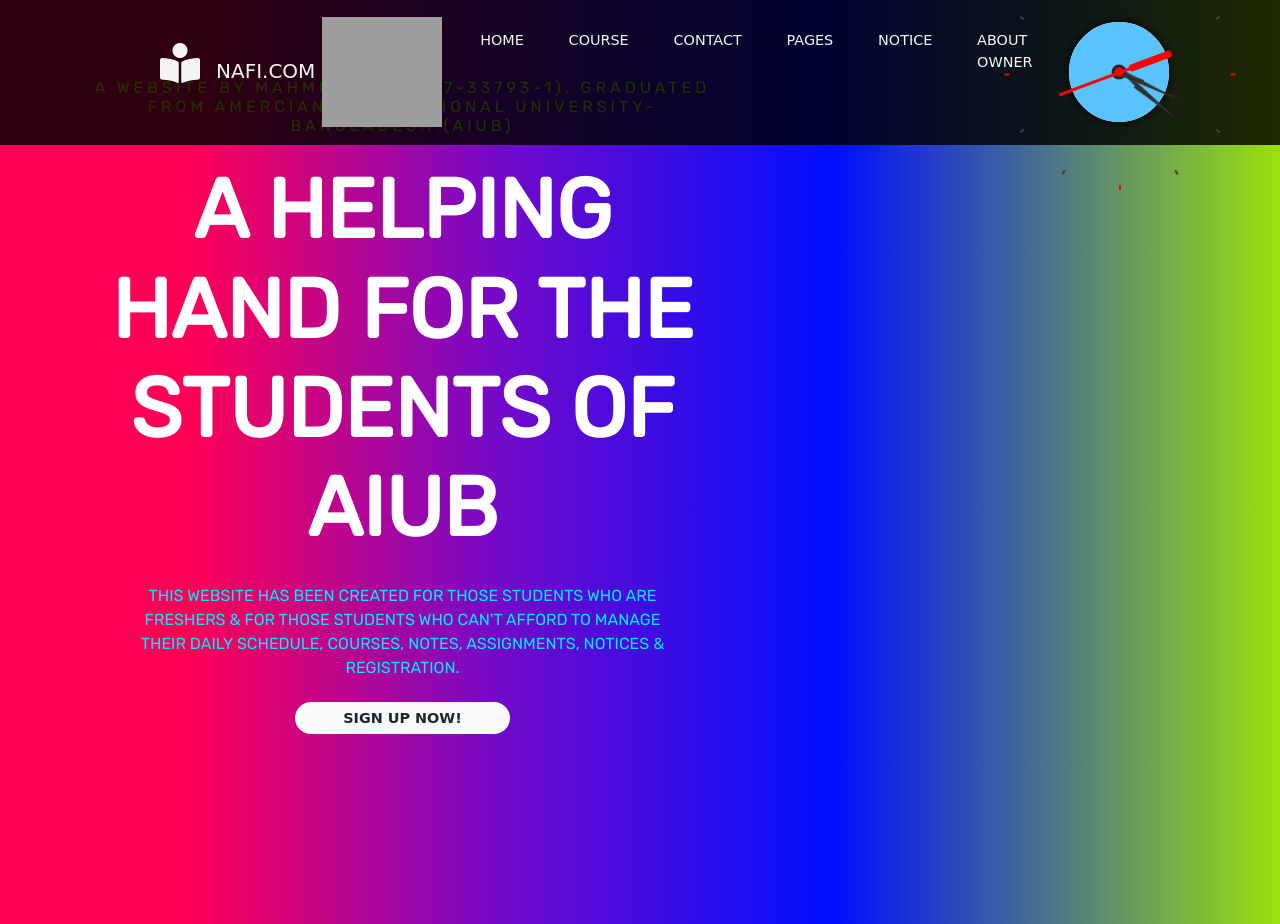
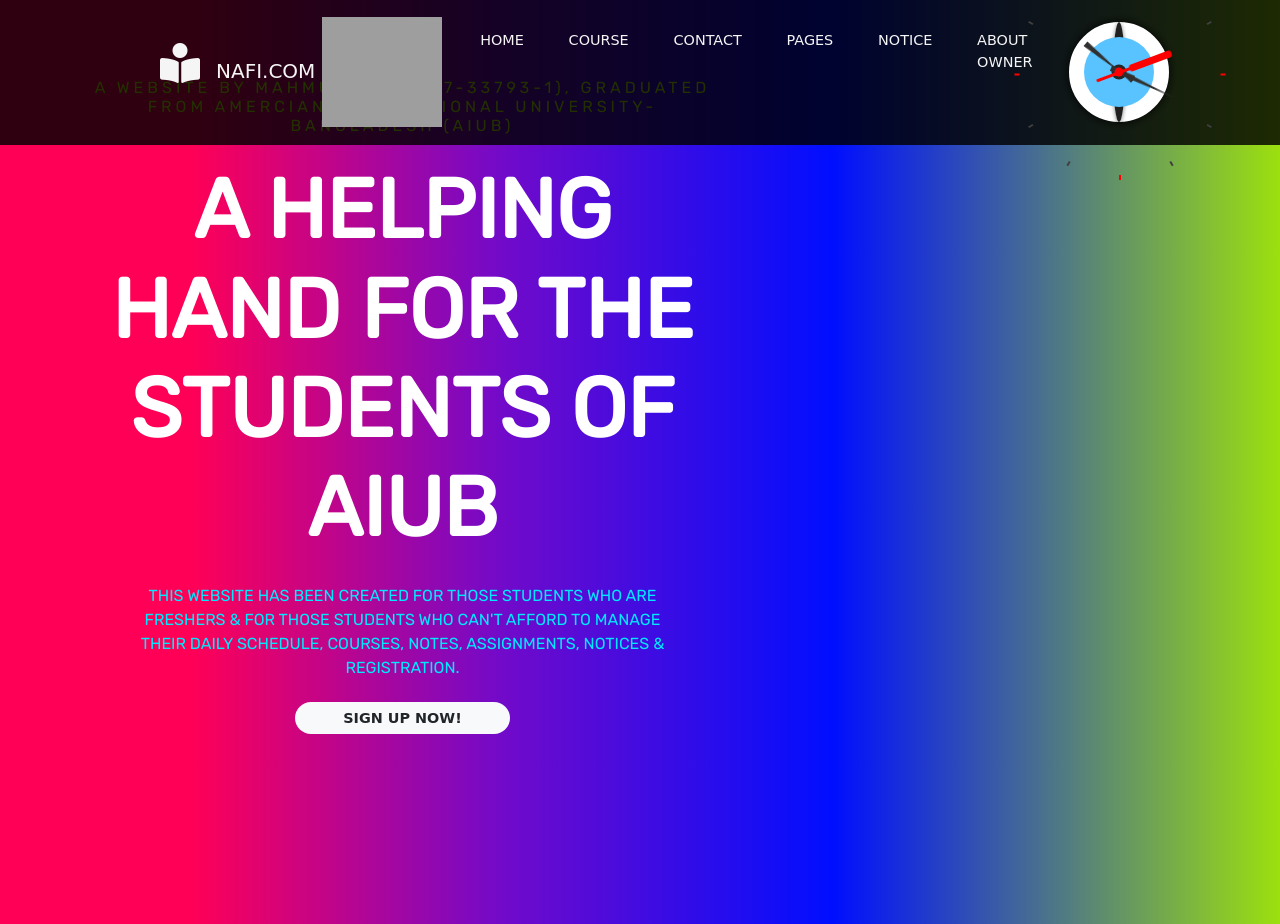
Before and after one commit to sourcebd/nafi.com, a PHP site: page / in a window 1280 px wide. Shown: the top 924 px of the page. Run offline with PHP 8.4, Linux system fonts and the light colour scheme; some web fonts are replaced; grey boxes are pictures that could not be loaded.

Commit message:
Update Style.css

```diff
--- a/Style.css
+++ b/Style.css
@@ -91,8 +91,8 @@ header .nav-link:hover {
 .clock:after{
   position: absolute;
   content: '';
-  height: 100px;
-  width: 100px;
+  height: 70px;
+  width: 70px;
   border-radius: 50%;
   background: #59c3ff;
   z-index: 1;
@@ -123,43 +123,43 @@ header .nav-link:hover {
   background: #404040;
 }
 .indicator div:nth-child(1) {
-  transform: rotate(30deg) translateY(-113px);
+  transform: rotate(30deg) translateY(-103px);
 }
 .indicator div:nth-child(2) {
-  transform: rotate(60deg) translateY(-113px);
+  transform: rotate(60deg) translateY(-103px);
 }
 .indicator div:nth-child(3) {
-  transform: rotate(90deg) translateY(-113px);
+  transform: rotate(90deg) translateY(-103px);
   background: red;
 }
 .indicator div:nth-child(4) {
-  transform: rotate(120deg) translateY(-113px);
+  transform: rotate(120deg) translateY(-103px);
 }
 .indicator div:nth-child(5) {
-  transform: rotate(150deg) translateY(-113px);
+  transform: rotate(150deg) translateY(-103px);
 }
 .indicator div:nth-child(6) {
-  transform: rotate(180deg) translateY(-113px);
+  transform: rotate(180deg) translateY(-103px);
   background: red;
 }
 .indicator div:nth-child(7) {
-  transform: rotate(210deg) translateY(-113px);
+  transform: rotate(210deg) translateY(-103px);
 }
 .indicator div:nth-child(8) {
-  transform: rotate(240deg) translateY(-113px);
+  transform: rotate(240deg) translateY(-103px);
 }
 .indicator div:nth-child(9) {
-  transform: rotate(270deg) translateY(-113px);
+  transform: rotate(270deg) translateY(-103px);
   background: red;
 }
 .indicator div:nth-child(10) {
-  transform: rotate(300deg) translateY(-113px);
+  transform: rotate(300deg) translateY(-103px);
 }
 .indicator div:nth-child(11) {
-  transform: rotate(330deg) translateY(-113px);
+  transform: rotate(330deg) translateY(-103px);
 }
 .indicator div:nth-child(12) {
-  transform: rotate(360deg) translateY(-113px);
+  transform: rotate(360deg) translateY(-103px);
   background: red;
 }
 .sec-hand{
@@ -172,7 +172,7 @@ header .nav-link:hover {
 .sec-hand:before{
   position: absolute;
   content: '';
-  height: 90px;
+  height: 50px;
   width: 3px;
   left: -1px;
   top: -25px;
@@ -203,7 +203,7 @@ header .nav-link:hover {
   border-right: 3px solid transparent;
   border-bottom: 70px solid #303030;
   left: -3px;
-  top: -70px;
+  top: -60px;
   width: 1px;
   height: 1px;
 }
@@ -214,7 +214,7 @@ header .nav-link:hover {
   border-right: 2px solid transparent;
   border-top: 25px solid #303030;
   left: -3px;
-  top: -25px;
+  top: -15px;
   width: 3px;
   height: 1px;
 }
@@ -230,9 +230,9 @@ header .nav-link:hover {
   content: '';
   border-left: 3px solid transparent;
   border-right: 3px solid transparent;
-  border-bottom: 55px solid #303030;
+  border-bottom: 45px solid #303030;
   left: -3px;
-  top: -75px;
+  top: -px;
   width: 1px;
   height: 1px;
 }
@@ -243,7 +243,7 @@ header .nav-link:hover {
   border-right: 2px solid transparent;
   border-top: 20px solid #303030;
   left: -3px;
-  top: -20px;
+  top: -15px;
   width: 3px;
   height: 1px;
 }
```
